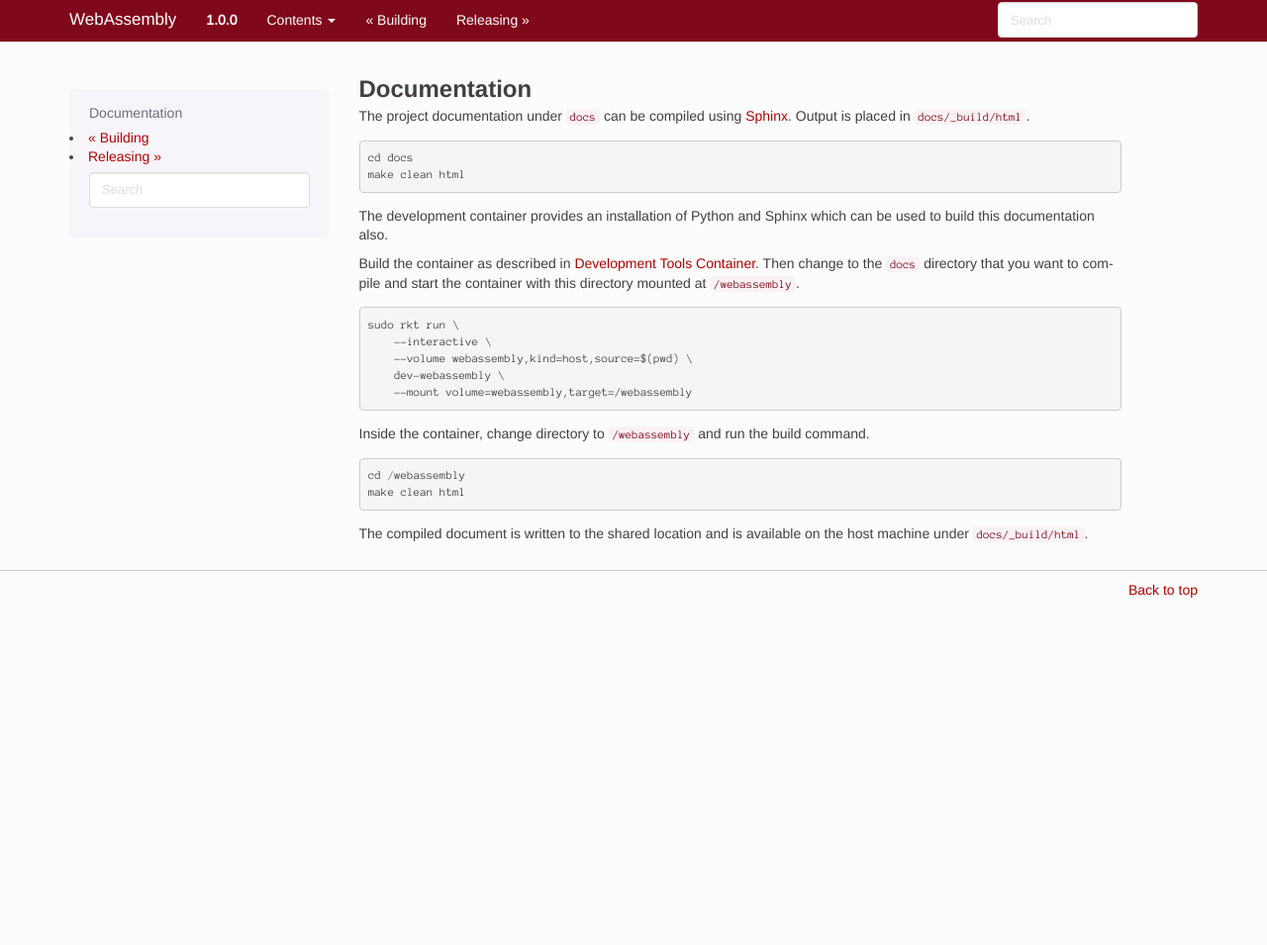
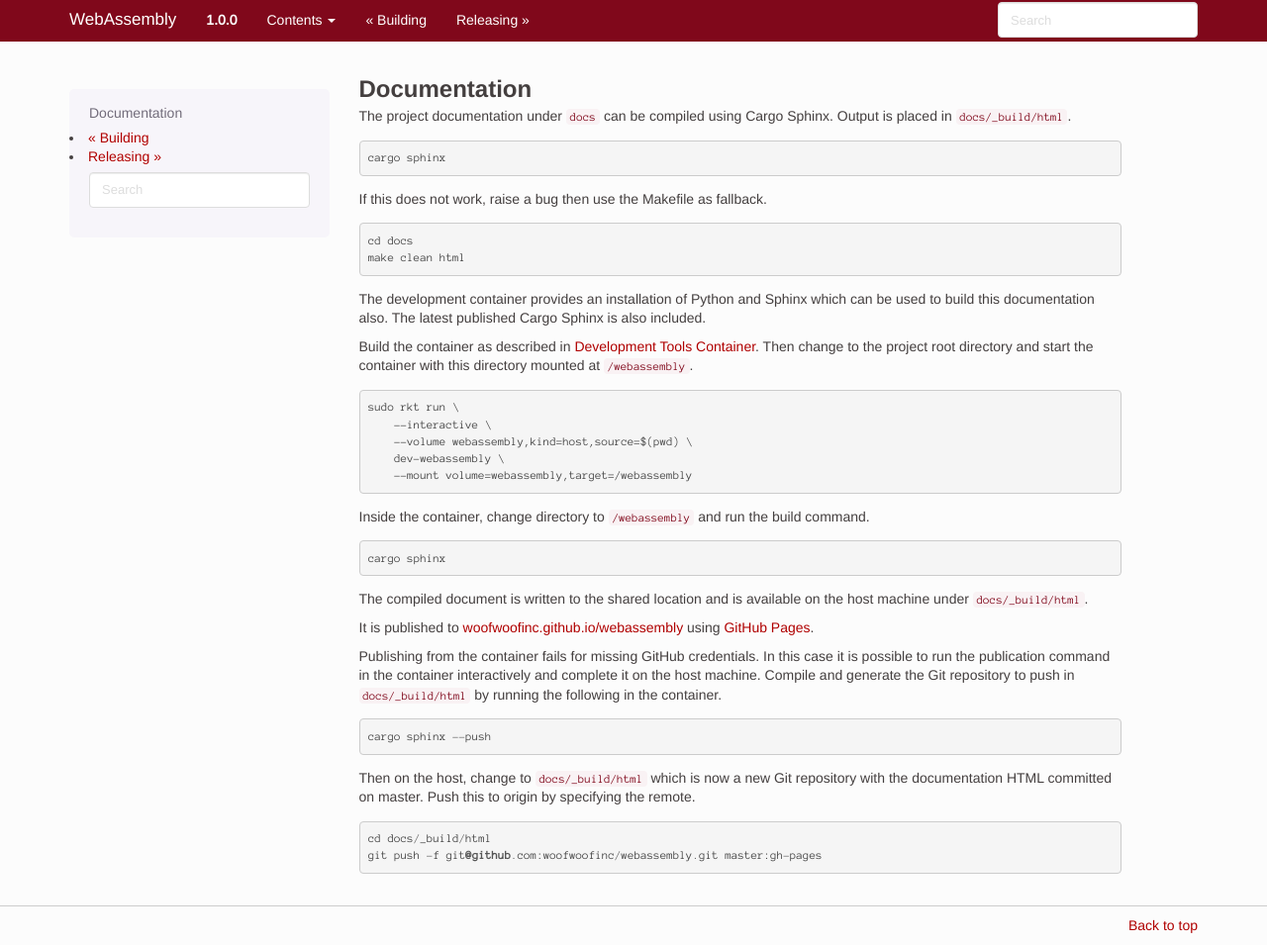
Before and after one commit to woofwoofinc/webassembly, a Sphinx documentation site: the page built from docs/documentation.rst, in a window 1280 px wide and 955 px high. Shown: the whole window at 99% size. Built offline with Sphinx 7.4.7, drawn with Linux system fonts in a browser that asks for light colours.

Commit message:
Use cargo-sphinx to build and publish documentation. (#2)

```diff
--- a/docs/documentation.rst
+++ b/docs/documentation.rst
@@ -2,10 +2,14 @@
 
 Documentation
 =============
-The project documentation under ``docs`` can be compiled using Sphinx_. Output
-is placed in ``docs/_build/html``.
+The project documentation under ``docs`` can be compiled using Cargo Sphinx.
+Output is placed in ``docs/_build/html``.
 
-.. _Sphinx: http://www.sphinx-doc.org
+::
+
+    cargo sphinx
+
+If this does not work, raise a bug then use the Makefile as fallback.
 
 ::
 
@@ -13,11 +17,12 @@ is placed in ``docs/_build/html``.
     make clean html
 
 The development container provides an installation of Python and Sphinx which
-can be used to build this documentation also.
+can be used to build this documentation also. The latest published Cargo Sphinx
+is also included.
 
-Build the container as described in :ref:`dev`. Then change to the ``docs``
-directory that you want to compile and start the container with this directory
-mounted at ``/webassembly``.
+Build the container as described in :ref:`dev`. Then change to the project root
+directory and start the container with this directory mounted at
+``/webassembly``.
 
 ::
 
@@ -32,8 +37,30 @@ command.
 
 ::
 
-    cd /webassembly
-    make clean html
+    cargo sphinx
 
 The compiled document is written to the shared location and is available on the
 host machine under ``docs/_build/html``.
+
+It is published to `woofwoofinc.github.io/webassembly`_ using `GitHub Pages`_.
+
+.. _woofwoofinc.github.io/webassembly: https://woofwoofinc.github.io/webassembly
+.. _GitHub Pages: https://pages.github.com
+
+Publishing from the container fails for missing GitHub credentials. In this case
+it is possible to run the publication command in the container interactively and
+complete it on the host machine. Compile and generate the Git repository to push
+in ``docs/_build/html`` by running the following in the container.
+
+::
+
+    cargo sphinx --push
+
+Then on the host, change to ``docs/_build/html`` which is now a new Git
+repository with the documentation HTML committed on master. Push this to origin
+by specifying the remote.
+
+::
+
+    cd docs/_build/html
+    git push -f git@github.com:woofwoofinc/webassembly.git master:gh-pages
```
Also changed, not shown: docs/releasing.rst (+15 -49 lines).
